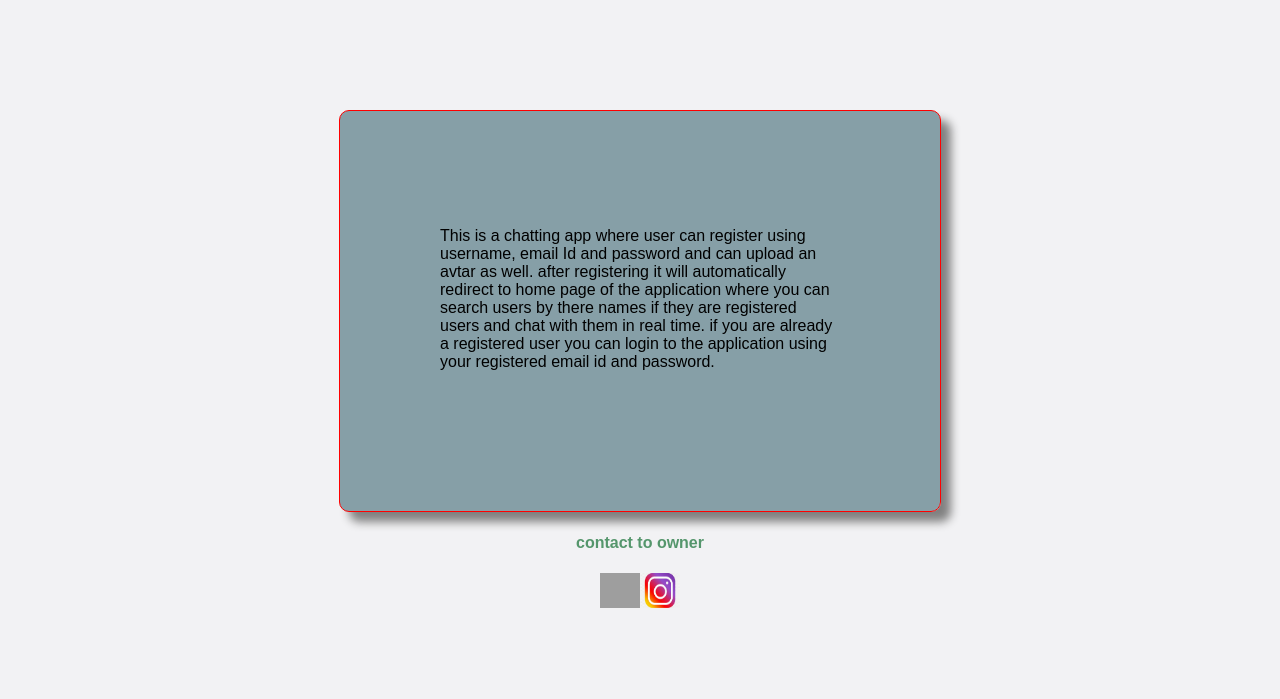
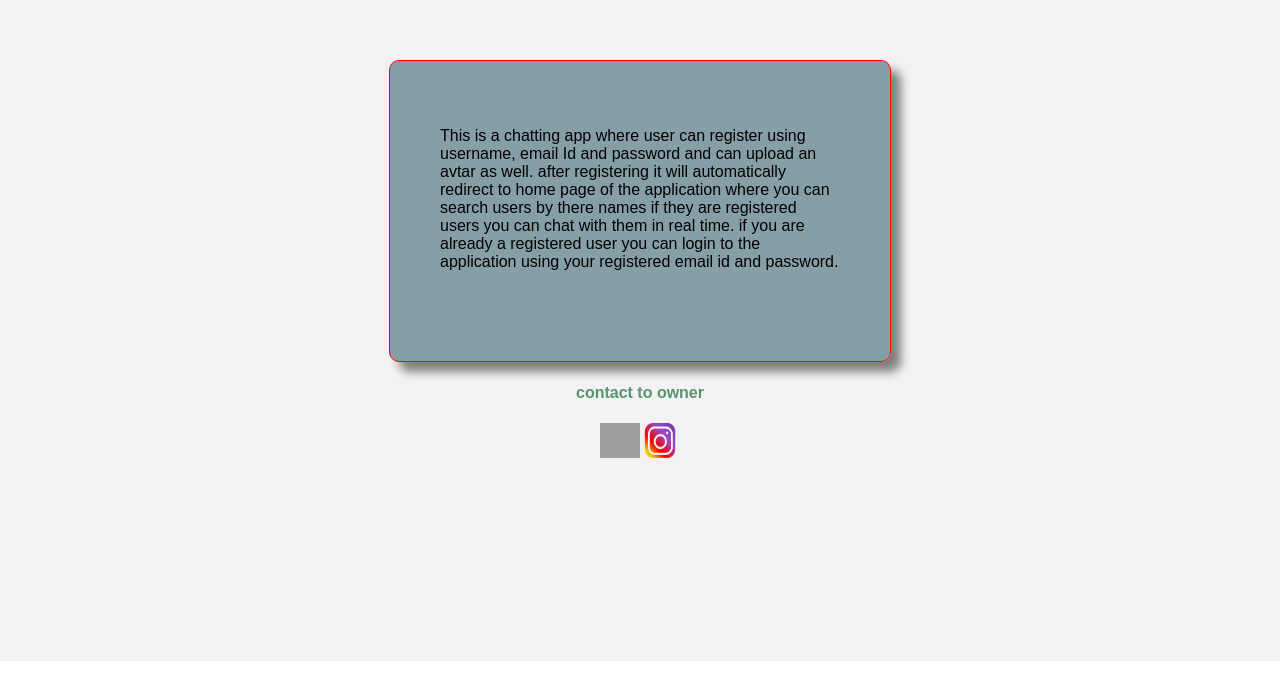
Before and after one commit to Shakti7746/chat-app, a React (Create React App) app: page /about in a window 1280 px wide. Shown: the part 139-838 px from the top of the page. After the commit the page ends 800 px from the top, so only its background shows below. Built offline with nearby package versions, Linux system fonts and the light colour scheme; no server answers; grey boxes are pictures that could not be loaded.

Commit message:
corrected about js

```diff
--- a/src/components/about.scss
+++ b/src/components/about.scss
@@ -2,17 +2,15 @@
     font-family: sans-serif;
 }
 .container{
-    padding: 100px;
     background-color: rgb(242, 242, 244);
     height: 100vh;
     display: flex;
     flex-direction: column;
     align-items: center;
     justify-content: center;
-
     .about{
         background-color: #79959ee4;
-        padding: 100px;
+        padding: 50px;
         height: 200px;
         width: 400px;
         border: 1px solid red;
```
Also changed, not shown: src/components/About.js.
